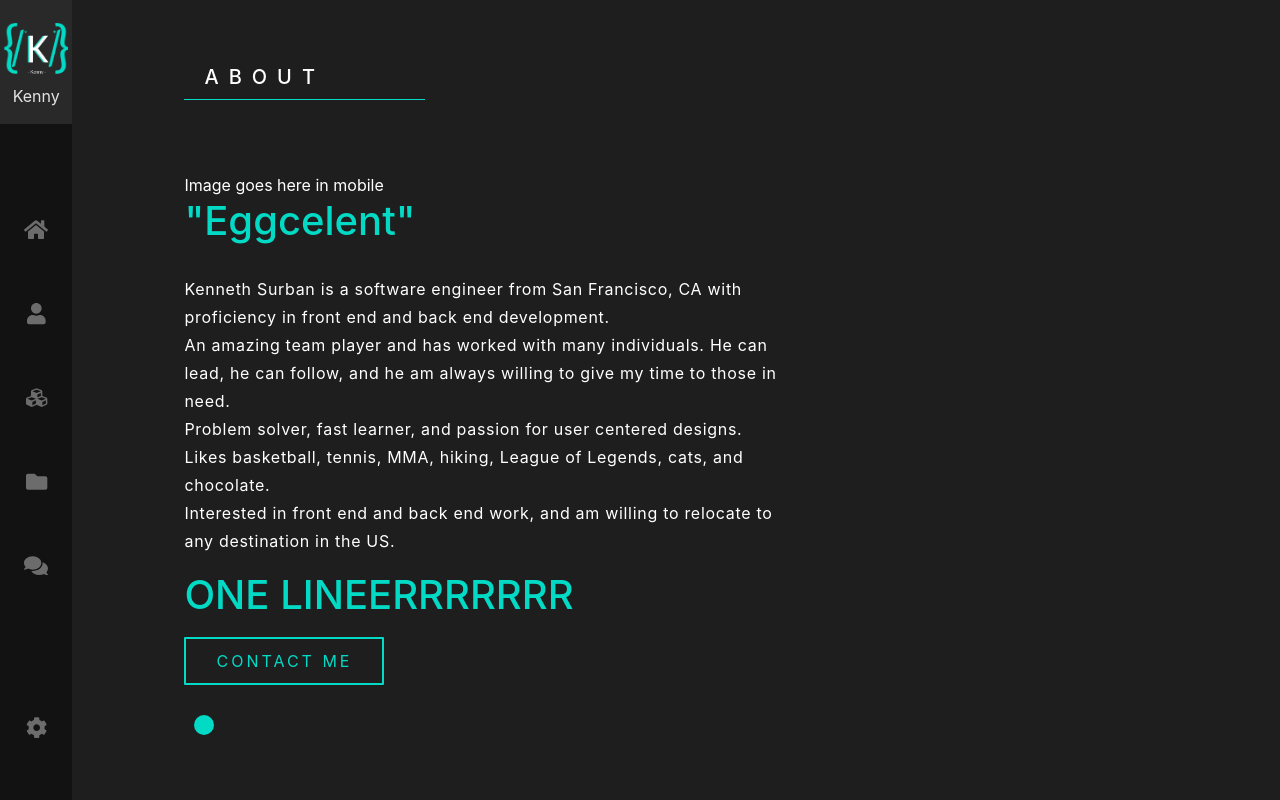
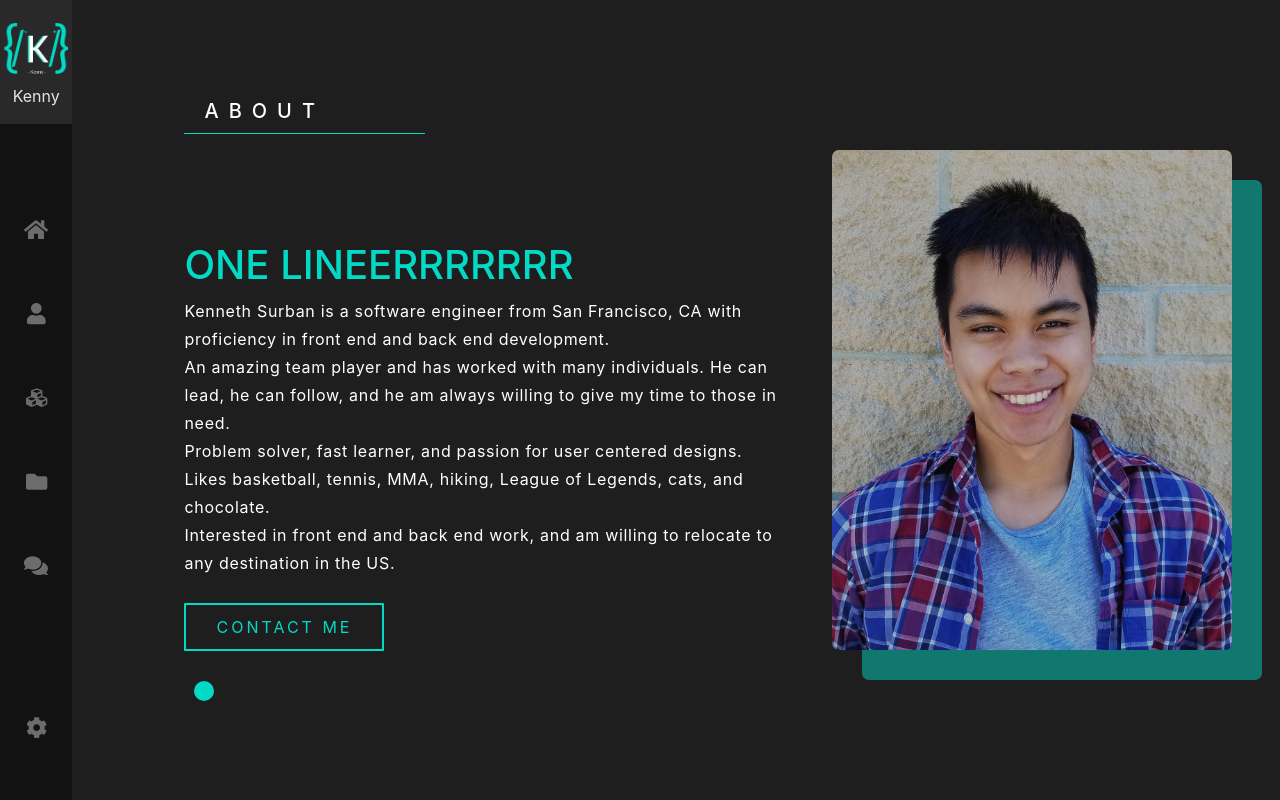
Before and after one commit to ksrawr/portfolio, a React app: page /about in a window 1280 px wide. Shown: the top 800 px of the page. Built offline with nearby package versions, Linux system fonts and the light colour scheme.

Commit message:
updates layout for about component

```diff
--- a/src/components/About.css
+++ b/src/components/About.css
@@ -52,12 +52,13 @@
   height: 100vh;
   display: flex;
   align-items: center;
+  justify-content: center;
   flex: 1;
 }
 
 .img-container {
-  height: 600px;
-  width: 500px;
+  height: 500px;
+  width: 400px;
 }
 
 .img {
@@ -70,12 +71,12 @@
   opacity: 0.8;
   border-radius: 7px;
   /* border-radius: 5px 60px; */
-  box-shadow: 50px 50px rgba(3, 218, 198, 0.6);
+  box-shadow: 30px 30px rgba(3, 218, 198, 0.6);
 }
 
 .img:hover {
   opacity: 0.88;
-  box-shadow: 50px 50px rgba(3, 218, 198, 0.61);
+  box-shadow: 30px 30px rgba(3, 218, 198, 0.61);
 }
 
 .cv-button {
@@ -138,11 +139,29 @@
 }
 
 @media only screen and (max-width: 600px) {
+  .quote {
+    margin: 0;
+    margin-bottom: 10px;
+  }
+
   .about-content {
+    height: 90vh;
+    margin: 0;
     margin-left: 3em;
   }
 
   .about-description {
+    margin: 0;
+    margin-bottom: 5px;
     width: 500px;
   }
+
+  .cv-button {
+    padding: 10px;
+    font-size: 14px;
+  }
+
+  .circle {
+    margin-top: 15px;
+  }
 }
--- a/src/components/About.js
+++ b/src/components/About.js
@@ -10,8 +10,10 @@ const About = () => {
             <h1 className="text-subheader">ABOUT</h1>
           </div>
           <div className="about-main">
-            <div>Image goes here in mobile</div>
-            <h2 className="text-lg text-cyan quote">"Eggcelent"</h2>
+            <div className="about-header">
+              <h2 className="text-lg text-cyan">ONE LINEERRRRRRR</h2>
+            </div>
+            {/* <h2 className="text-lg text-cyan quote">"Eggcelent"</h2> */}
             {/* <div className="icon-list">
               <FontAwesomeIcon color="rgba(255, 255, 255, 0.66)" icon={faLinkedin} size="2x"/>
               <FontAwesomeIcon color="rgba(255, 255, 255, 0.66)" icon={faGithubSquare} size="2x"/>
@@ -28,7 +30,6 @@ const About = () => {
             <br/>
             Interested in front end and back end work, and am willing to relocate to any destination in the US.
             </p>
-            <h2 className="text-lg text-cyan">ONE LINEERRRRRRR</h2>
             <button className="cv-button">CONTACT ME</button>
             <div className="circle"></div>
           </div>
```
